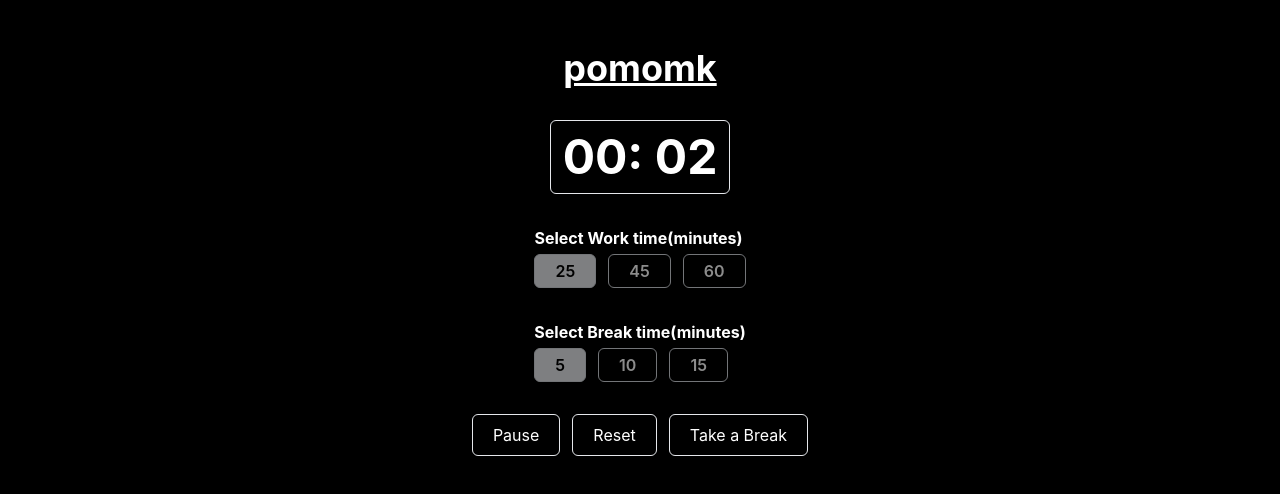
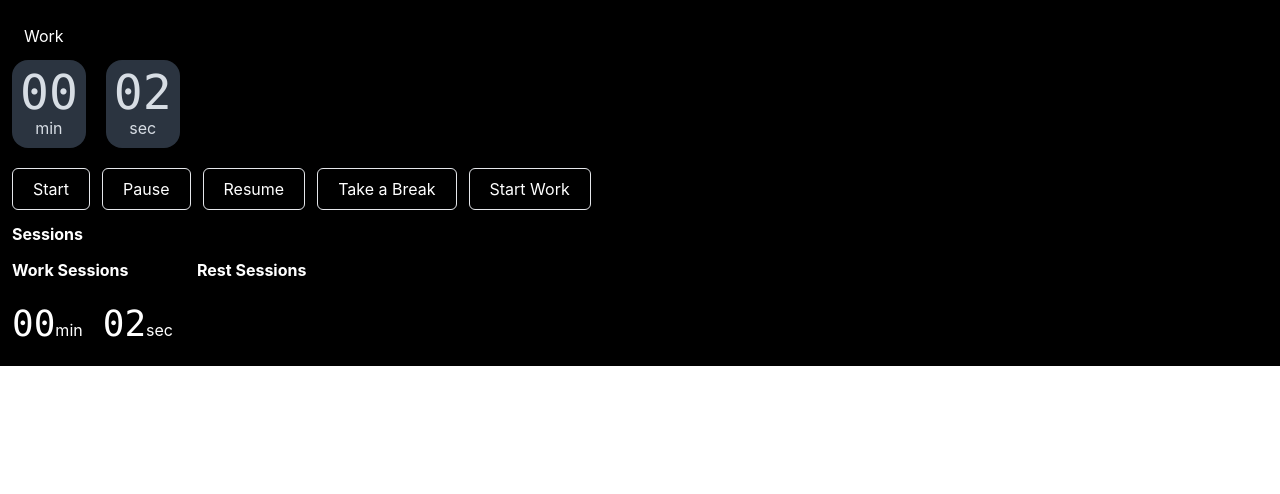
Before and after one commit to muthhukumar/pomomk, a React (Vite) app: page / in a window 1280 px wide. Both pictures are taken after a click on the button "Start". Shown: the top 494 px of the page. Built offline with nearby package versions, Linux system fonts and the light colour scheme.

Commit message:
feat: changed the logic and it is working

```diff
--- a/package.json
+++ b/package.json
@@ -18,6 +18,7 @@
   },
   "devDependencies": {
     "@tauri-apps/cli": "^1",
+    "daisyui": "^4.10.1",
     "@types/react": "^18.2.15",
     "@types/react-dom": "^18.2.7",
     "@vitejs/plugin-react": "^4.2.1",
--- a/src/App.tsx
+++ b/src/App.tsx
@@ -1,125 +1,104 @@
 import "./App.css";
 import "./index.css";
-import * as React from "react";
-import { useTimeElapsed } from "./utils/hooks";
-import { Button, RadioInput } from "./components";
+
+import { Button, Clock } from "./components";
+import {
+  Session,
+  forwardClock,
+  secondsElapsedOnSessions,
+  separateWorkAndRestSession,
+  usePomodoroTimer,
+} from "./utils/hooks";
 
 function App() {
-  const [breakTime, setBreakTime] = React.useState("5");
-  const [workTime, setWorkTime] = React.useState("25");
   const {
-    takeABreak,
-    status,
+    start,
+    resume,
     clock,
-    intervalType,
-    restClock,
-    start,
+    sessions,
     pause,
-    resume,
-    stop,
-  } = useTimeElapsed({
-    breakTime: Number(breakTime),
-    workTime: Number(workTime),
-  });
+    takeBreak,
+    startWork,
+    sessionType,
+  } = usePomodoroTimer();
 
   return (
-    <div className="p-4">
-      <div className="my-8 underline">
-        <p className="text-center font-bold text-4xl">pomomk</p>
+    <div className="p-3">
+      <p className="p-3">{sessionType === "work" ? "Work" : "Short Break"}</p>
+      <Clock sec={clock.seconds} min={clock.minutes} />
+      <div className="mt-5 flex items-center gap-3">
+        <Button onClick={start}>Start</Button>
+        <Button onClick={pause}>Pause</Button>
+        <Button onClick={resume}>Resume</Button>
+        <Button onClick={takeBreak}>Take a Break</Button>
+        <Button onClick={startWork}>Start Work</Button>
       </div>
-      {intervalType === "rest" && (
-        <div className="w-fit mx-auto">
-          <p className="text-center mb-2">Take a Break</p>
-          <div className="border rounded-md p-3">
-            <p className="font-bold text-5xl">
-              {restClock.minutes}: {restClock.seconds}
-            </p>
-          </div>
-        </div>
-      )}
-      {intervalType !== "idle" && intervalType === "work" && (
-        <div className="w-fit border rounded-md p-3 mx-auto">
-          <p className="font-bold text-5xl">
-            {clock.minutes}: {clock.seconds}
-          </p>
-        </div>
-      )}
-      <div className="flex w-fit mx-auto mt-8">
-        <div>
-          <p className="font-bold mb-1">Select Work time(minutes)</p>
-          <RadioInput
-            disabled={intervalType !== "idle"}
-            value={workTime}
-            setValue={setWorkTime}
-            name="break-time"
-          >
-            <RadioInput.Option value={"25"} />
-            <RadioInput.Option value={"45"} />
-            <RadioInput.Option value={"60"} />
-          </RadioInput>
+      <div className="my-3">
+        <p className="font-bold mb-3">Sessions</p>
+        <Sessions sessions={sessions} />
+      </div>
+    </div>
+  );
+}
+
+function Sessions({ sessions }: { sessions: Array<Session> }) {
+  const { work, rest } = separateWorkAndRestSession(sessions);
+
+  return (
+    <div className="flex items-start gap-6">
+      <div>
+        <p className="font-bold mb-6">Work Sessions</p>
+        <div className="flex flex-col gap-3">
+          {work.map((s, idx) => {
+            const seconds = secondsElapsedOnSessions([s]);
+            const clock = forwardClock(seconds);
+            return (
+              <div className="flex gap-5" key={idx}>
+                <div>
+                  <span className="countdown font-mono text-4xl">
+                    {/* @ts-ignore */}
+                    <span style={{ "--value": clock.minutes }}></span>
+                  </span>
+                  min
+                </div>
+                <div>
+                  <span className="countdown font-mono text-4xl">
+                    {/* @ts-ignore */}
+                    <span style={{ "--value": clock.seconds }}></span>
+                  </span>
+                  sec
+                </div>
+              </div>
+            );
+          })}
         </div>
       </div>
-      <div className="flex w-fit mx-auto mt-8">
-        <div>
-          <p className="font-bold mb-1">Select Break time(minutes)</p>
-          <RadioInput
-            value={breakTime}
-            disabled={intervalType !== "idle"}
-            setValue={setBreakTime}
-            name="break-time"
-          >
-            <RadioInput.Option value={"5"} />
-            <RadioInput.Option value={"10"} />
-            <RadioInput.Option value={"15"} />
-          </RadioInput>
+      <div>
+        <p className="font-bold mb-6">Rest Sessions</p>
+        <div className="flex flex-col gap-3">
+          {rest.map((s, idx) => {
+            const seconds = secondsElapsedOnSessions([s]);
+            const clock = forwardClock(seconds);
+            return (
+              <div className="flex gap-5" key={idx}>
+                <div>
+                  <span className="countdown font-mono text-4xl">
+                    {/* @ts-ignore */}
+                    <span style={{ "--value": clock.minutes }}></span>
+                  </span>
+                  min
+                </div>
+                <div>
+                  <span className="countdown font-mono text-4xl">
+                    {/* @ts-ignore */}
+                    <span style={{ "--value": clock.seconds }}></span>
+                  </span>
+                  sec
+                </div>
+              </div>
+            );
+          })}
         </div>
-      </div>
-      <div className="flex gap-3 w-fit mx-auto mt-8">
-        {status === "idle" && (
-          <Button
-            onClick={() => {
-              start();
-            }}
-          >
-            Start
-          </Button>
-        )}
-        {status === "pause" && (
-          <Button
-            onClick={() => {
-              resume();
-            }}
-          >
-            Resume
-          </Button>
-        )}
-        {status === "running" && (
-          <Button
-            onClick={() => {
-              pause();
-            }}
-          >
-            Pause
-          </Button>
-        )}
-        {status !== "idle" && (
-          <Button
-            onClick={() => {
-              stop();
-            }}
-          >
-            Reset
-          </Button>
-        )}
-        {status !== "idle" && (
-          <Button
-            onClick={() => {
-              takeABreak();
-            }}
-          >
-            Take a Break
-          </Button>
-        )}
       </div>
     </div>
   );
--- /dev/null
+++ b/src/components/Clock.tsx
@@ -0,0 +1,46 @@
+export default function Clock({
+  days,
+  hours,
+  min,
+  sec,
+}: {
+  days?: number | string;
+  hours?: number | string;
+  min: number | string;
+  sec: number | string;
+}) {
+  return (
+    <>
+      <div className="grid grid-flow-col gap-5 text-center auto-cols-max">
+        {Boolean(days) && (
+          <div className="flex flex-col p-2 bg-neutral rounded-box text-neutral-content">
+            <span className="countdown font-mono text-5xl">
+              <span style={{ "--value": days ?? 0 }}></span>
+            </span>
+            days
+          </div>
+        )}
+        {Boolean(hours) && (
+          <div className="flex flex-col p-2 bg-neutral rounded-box text-neutral-content">
+            <span className="countdown font-mono text-5xl">
+              <span style={{ "--value": hours ?? 0 }}></span>
+            </span>
+            hours
+          </div>
+        )}
+        <div className="flex flex-col p-2 bg-neutral rounded-box text-neutral-content">
+          <span className="countdown font-mono text-5xl">
+            <span style={{ "--value": min }}></span>
+          </span>
+          min
+        </div>
+        <div className="flex flex-col p-2 bg-neutral rounded-box text-neutral-content">
+          <span className="countdown font-mono text-5xl">
+            <span style={{ "--value": sec }}></span>
+          </span>
+          sec
+        </div>
+      </div>
+    </>
+  );
+}
--- a/src/components/index.ts
+++ b/src/components/index.ts
@@ -1,2 +1,3 @@
 export { default as Button } from "./Button";
+export { default as Clock } from "./Clock";
 export { default as RadioInput } from "./RadioInput";
--- a/src/main.tsx
+++ b/src/main.tsx
@@ -6,5 +6,5 @@ import "./styles.css";
 ReactDOM.createRoot(document.getElementById("root") as HTMLElement).render(
   <React.StrictMode>
     <App />
-  </React.StrictMode>,
+  </React.StrictMode>
 );
--- a/src/utils/hooks.ts
+++ b/src/utils/hooks.ts
@@ -1,174 +1,8 @@
 import * as React from "react";
-import { addLeadingZero } from ".";
 
 function secondsBetweenDates(timestamp1: number, timestamp2: number) {
   const millisecondsDiff = Math.abs(timestamp1 - timestamp2);
   return Math.floor(millisecondsDiff / 1000);
-}
-
-export function useTimeElapsed({
-  workTime = 25, // 25 minutes
-  breakTime = 5, // 5 minutes
-}: {
-  workTime?: number;
-  breakTime?: number;
-}) {
-  const [timeIntervals, setTimeIntervals] = React.useState<
-    Array<{ startTime: number; endTime: number; type: "work" | "rest" }>
-  >([]);
-  const [rerenderCount, setRerenderCount] = React.useState(0);
-  const [status, setStatus] = React.useState<
-    "idle" | "running" | "stop" | "pause"
-  >("idle");
-
-  const workFinishedAudio = useMusicPlayer("/audio/work-finished.mp3");
-  const restFinishedAudio = useMusicPlayer("/audio/rest-finished.mp3");
-
-  // Converting to seconds
-  const MAX_WORK_TIME = workTime * 60;
-  const MAX_REST_TIME = breakTime * 60;
-
-  const start = React.useCallback(() => {
-    setStatus("running");
-    setTimeIntervals((prev) => [
-      ...prev,
-      { startTime: Date.now(), endTime: 0, type: "work" },
-    ]);
-  }, []);
-
-  const stop = React.useCallback(() => {
-    setStatus("idle");
-    setTimeIntervals([]);
-  }, []);
-
-  const pause = () => {
-    if (status !== "running") return;
-
-    setStatus("pause");
-    setTimeIntervals((state) => {
-      const cloned = [...state];
-      cloned[state.length - 1].endTime = Date.now();
-
-      return cloned;
-    });
-  };
-
-  const takeABreak = () => {
-    setTimeIntervals((state) => {
-      const cloned = [...state];
-
-      cloned.push({ startTime: Date.now(), endTime: 0, type: "rest" });
-
-      return cloned;
-    });
-  };
-
-  const resume = React.useCallback(() => {
-    setStatus("running");
-
-    setTimeIntervals((prev) => {
-      const intervalType = prev[prev.length - 1]?.type || "work";
-
-      if (intervalType === "rest") {
-        return prev;
-      }
-
-      return [
-        ...prev,
-        { startTime: Date.now(), endTime: 0, type: intervalType },
-      ];
-    });
-  }, [timeIntervals]);
-
-  React.useEffect(() => {
-    let intervalId: number | undefined;
-
-    if (status === "running") {
-      intervalId = setInterval(() => {
-        setRerenderCount((count) => count + 1);
-      }, 1000);
-    }
-
-    return () => {
-      clearInterval(intervalId);
-    };
-  }, [status]);
-
-  const totalSecondsElapsed = timeIntervals.reduce((total, interval) => {
-    const endTime = interval.endTime || Date.now();
-    return total + secondsBetweenDates(interval.startTime, endTime);
-  }, 0);
-
-  const lastInterval = timeIntervals[timeIntervals.length - 1];
-
-  const intervalType = !lastInterval ? "idle" : lastInterval.type;
-
-  const lastIntervalTimeElapsed = secondsBetweenDates(
-    lastInterval?.startTime || 0,
-    Date.now()
-  );
-
-  const itsTime = !lastInterval
-    ? false
-    : lastInterval?.type === "work"
-    ? lastIntervalTimeElapsed >= MAX_WORK_TIME
-    : lastIntervalTimeElapsed >= MAX_REST_TIME;
-
-  React.useEffect(() => {
-    if (!lastInterval || !itsTime) return;
-
-    if (lastInterval.type === "rest") {
-      setTimeIntervals((state) => {
-        restFinishedAudio.togglePlay();
-        const cloned = [...state];
-
-        cloned[cloned.length - 1].endTime = Date.now();
-
-        cloned.push({ startTime: Date.now(), endTime: 0, type: "work" });
-
-        return cloned;
-      });
-    } else {
-      setTimeIntervals((state) => {
-        workFinishedAudio.togglePlay();
-
-        const cloned = [...state];
-
-        cloned[cloned.length - 1].endTime = Date.now();
-
-        cloned.push({ startTime: Date.now(), endTime: 0, type: "rest" });
-
-        return cloned;
-      });
-    }
-  }, [itsTime, lastInterval]);
-
-  return {
-    timeIntervals,
-    intervalType,
-    start,
-    stop,
-    pause,
-    takeABreak,
-    resume,
-    clock: {
-      seconds: addLeadingZero(totalSecondsElapsed % 60),
-      minutes: addLeadingZero(Math.floor(totalSecondsElapsed / 60)),
-    },
-    restClock:
-      lastInterval?.type === "rest"
-        ? {
-            seconds: addLeadingZero(
-              (MAX_REST_TIME - lastIntervalTimeElapsed) % 60
-            ),
-            minutes: addLeadingZero(
-              Math.floor((MAX_REST_TIME - lastIntervalTimeElapsed) / 60)
-            ),
-          }
-        : { seconds: 0, minutes: 0 },
-    rerenderCount,
-    status,
-  };
 }
 
 export const useMusicPlayer = (filePath: string) => {
@@ -193,3 +27,206 @@ export const useMusicPlayer = (filePath: string) => {
     isPlaying,
   };
 };
+
+// when clicking pause it is crashing
+//
+export type Session = {
+  startTime: number;
+  endTime: number;
+  type: "work" | "rest";
+};
+
+const MAX_REST_TIME = 1 * 30;
+const MAX_WORK_TIME = 1 * 60;
+
+export const usePomodoroTimer = () => {
+  const [running, setRunning] = React.useState(false);
+  const [rerenderCount, setRerenderCount] = React.useState(0);
+  const [sessions, setSessions] = React.useState<Array<Session>>([]);
+
+  const workFinishedAudio = useMusicPlayer("/audio/work.wav");
+  const restFinishedAudio = useMusicPlayer("/audio/rest-finished.mp3");
+
+  function start() {
+    setRunning(true);
+    setSessions((state) => {
+      const session = [...state];
+
+      session.push({ startTime: Date.now(), endTime: 0, type: "work" });
+
+      return session;
+    });
+  }
+
+  function pause() {
+    setRunning(false);
+
+    setSessions((state) => {
+      const session = [...state];
+
+      const lastSession = session[session.length - 1];
+
+      lastSession.endTime = Date.now();
+
+      return session;
+    });
+  }
+
+  function resume() {
+    setRunning(true);
+
+    setSessions((state) => {
+      const session = [...state];
+
+      const lastSession = session[session.length - 1];
+
+      session.push({
+        startTime: Date.now(),
+        endTime: 0,
+        type: lastSession.type,
+      });
+
+      return session;
+    });
+  }
+
+  function takeBreak() {
+    setSessions((state) => {
+      const session = [...state];
+
+      session[session.length - 1].endTime = Date.now();
+
+      session.push({
+        startTime: Date.now(),
+        endTime: 0,
+        type: "rest",
+      });
+
+      return session;
+    });
+  }
+
+  function startWork() {
+    setSessions((state) => {
+      const session = [...state];
+
+      session[session.length - 1].endTime = Date.now();
+
+      session.push({
+        startTime: Date.now(),
+        endTime: 0,
+        type: "work",
+      });
+
+      return session;
+    });
+  }
+
+  React.useEffect(() => {
+    let intervalId: number | undefined;
+
+    if (running) {
+      intervalId = setInterval(() => {
+        setRerenderCount((count) => count + 1);
+      }, 1000);
+    }
+
+    return () => {
+      clearInterval(intervalId);
+    };
+  }, [running]);
+
+  const lastFullSession = getLastSessionType(sessions);
+
+  const seconds = secondsElapsedOnSessions(lastFullSession.sessions);
+
+  const itsTime =
+    lastFullSession.lastSessionType === "work"
+      ? seconds >= MAX_WORK_TIME
+      : seconds >= MAX_REST_TIME;
+
+  React.useEffect(() => {
+    if (!itsTime) return;
+
+    if (lastFullSession.lastSessionType === "work") {
+      restFinishedAudio.togglePlay();
+      takeBreak();
+    } else if (lastFullSession.lastSessionType === "rest") {
+      workFinishedAudio.togglePlay();
+      startWork();
+    }
+  }, [itsTime, lastFullSession]);
+
+  return {
+    start,
+    resume,
+    pause,
+    rerenderCount,
+    sessions,
+    seconds,
+    startWork,
+    takeBreak,
+    sessionType: lastFullSession.lastSessionType,
+    clock: forwardClock(seconds),
+    reverseClock: reverseClock(seconds, 1 * 30), // 25 minutes
+  };
+};
+
+export function secondsElapsedOnSessions(sessions: Array<Session>) {
+  return sessions.reduce((total, session) => {
+    const endTime = session.endTime || Date.now();
+    const result = secondsBetweenDates(session.startTime, endTime);
+    return total + result;
+  }, 0);
+}
+
+function getLastSessionType(_sessions: Array<Session>) {
+  const sessions = [..._sessions];
+
+  const lastSessionType = sessions[sessions.length - 1]?.type || "work";
+
+  const result: Array<Session> = [];
+
+  for (const session of sessions.reverse()) {
+    if (session.type !== lastSessionType) {
+      break;
+    }
+
+    result.push(session);
+  }
+
+  return {
+    sessions: result.reverse(),
+    lastSessionType: lastSessionType,
+  };
+}
+
+export function forwardClock(seconds: number) {
+  return {
+    seconds: Math.floor(seconds % 60),
+    minutes: Math.floor(seconds / 60),
+  };
+}
+
+export function reverseClock(seconds: number, totalTime: number) {
+  return {
+    minutes: Math.floor((totalTime - seconds) / 60),
+    seconds: Math.floor((totalTime - seconds) % 60),
+  };
+}
+
+export function separateWorkAndRestSession(sessions: Array<Session>) {
+  const result: {
+    work: Array<Session>;
+    rest: Array<Session>;
+  } = {
+    work: [],
+    rest: [],
+  };
+
+  for (const session of sessions) {
+    result[session.type].push(session);
+  }
+
+  return result;
+}
--- a/tailwind.config.js
+++ b/tailwind.config.js
@@ -4,5 +4,38 @@ export default {
   theme: {
     extend: {},
   },
-  plugins: [],
-};
+  plugins: [require("daisyui")],
+  daisyui: {
+		themes: [
+			'light',
+			'dark',
+			'cupcake',
+			'bumblebee',
+			'emerald',
+			'corporate',
+			'synthwave',
+			'retro',
+			'cyberpunk',
+			'valentine',
+			'halloween',
+			'garden',
+			'forest',
+			'aqua',
+			'lofi',
+			'pastel',
+			'fantasy',
+			'wireframe',
+			'black',
+			'luxury',
+			'dracula',
+			'cmyk',
+			'autumn',
+			'business',
+			'acid',
+			'lemonade',
+			'night',
+			'coffee',
+			'winter'
+		]
+	}
+}
```
Also changed, not shown: 2 other files (tests, documents, lock files or other folders).
